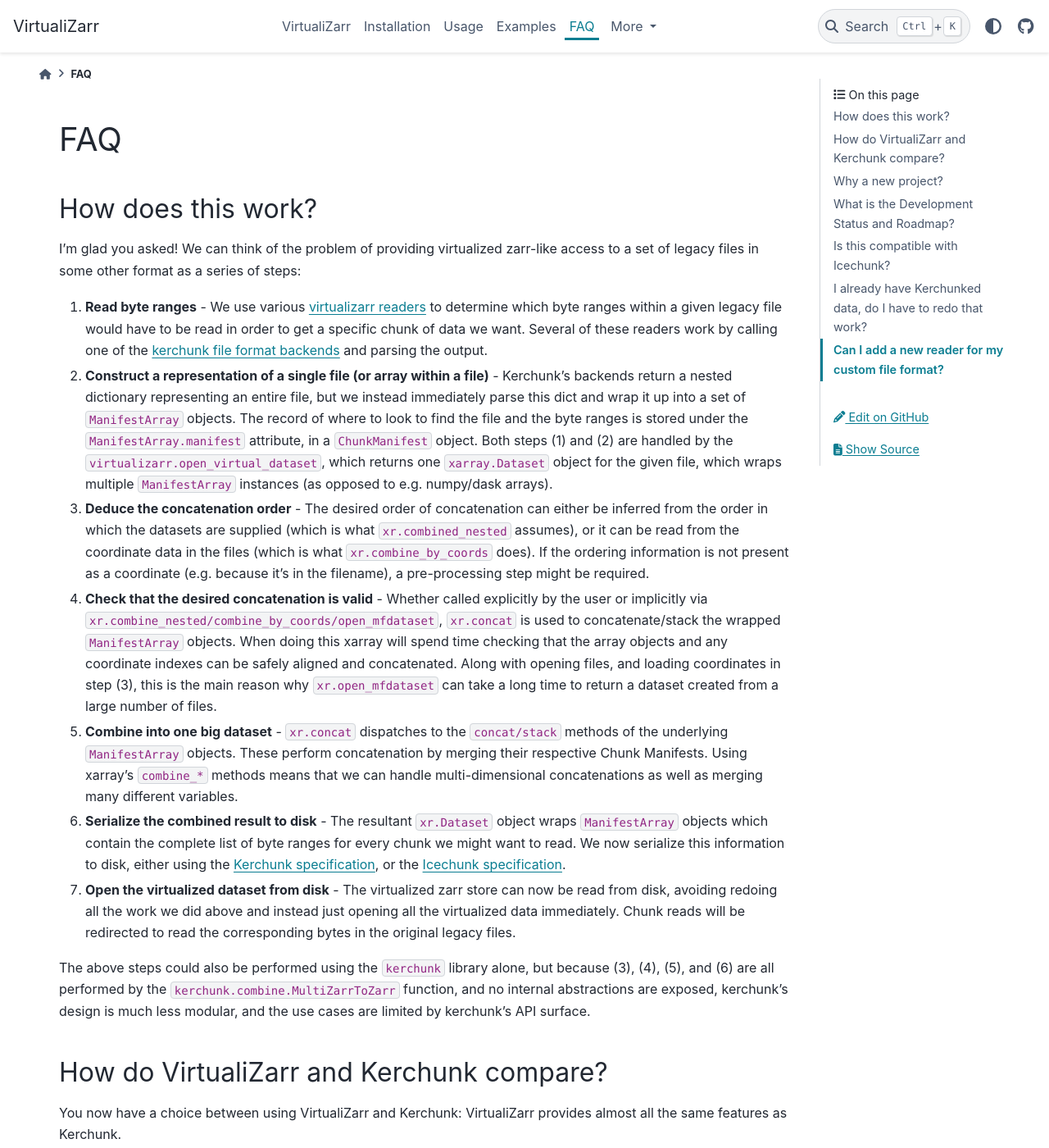
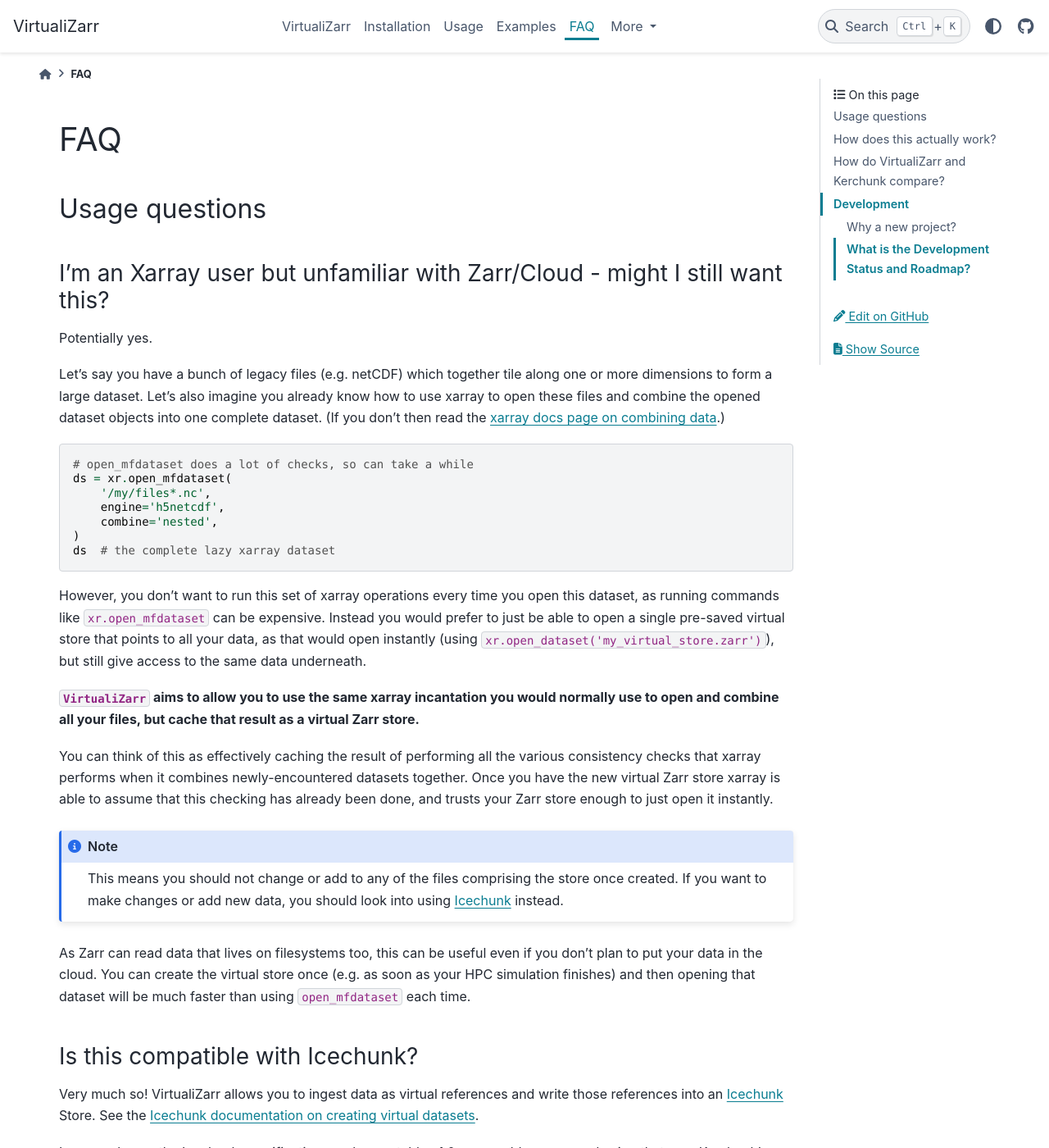
Before and after one commit to zarr-developers/VirtualiZarr, a Sphinx documentation site: the page built from docs/faq.md, in a window 1280 px wide and 1400 px high. Shown: the whole window at 82% size. Built offline with Sphinx 7.4.7 and the PyData theme 0.15.4, drawn with Linux system fonts in a browser that asks for light colours; some of the changed text lies outside the part shown.

Commit message:
Improve readme and top-level package description (#337)
* improve tagline and intro

* summarize features

* move kerchunk discussion to separate section

* move pronunciation note to footnote

* same changes but on docs index page

* move xarray section to an FAQ Q

* add talks and credits to index page

* clarify current relationship to kerchunk

* subdivide FAQ into sections

* note that you shouldn't alter files after virtualization

* note about resaving existing zarr

* [pre-commit.ci] auto fixes from pre-commit.com hooks

for more information, see https://pre-commit.ci

* heading for references section

* better language

* [pre-commit.ci] auto fixes from pre-commit.com hooks

for more information, see https://pre-commit.ci

* release notes

* fix warning from badly formatted link to cworthy

* more links

* demote top-level statement to no longer be a section heading

* fix headings

* ensure references are by the references header

* [pre-commit.ci] auto fixes from pre-commit.com hooks

for more information, see https://pre-commit.ci

---------

Co-authored-by: pre-commit-ci[bot] <66853113+pre-commit-ci[bot]@users.noreply.github.com>

````diff
--- a/docs/faq.md
+++ b/docs/faq.md
@@ -1,6 +1,77 @@
 # FAQ
 
-## How does this work?
+## Usage questions
+
+### I'm an Xarray user but unfamiliar with Zarr/Cloud - might I still want this?
+
+Potentially yes.
+
+Let's say you have a bunch of legacy files (e.g. netCDF) which together tile along one or more dimensions to form a large dataset.
+Let's also imagine you already know how to use xarray to open these files and combine the opened dataset objects into one complete dataset.
+(If you don't then read the [xarray docs page on combining data](https://docs.xarray.dev/en/stable/user-guide/combining.html).)
+
+```python
+# open_mfdataset does a lot of checks, so can take a while
+ds = xr.open_mfdataset(
+    '/my/files*.nc',
+    engine='h5netcdf',
+    combine='nested',
+)
+ds  # the complete lazy xarray dataset
+```
+
+However, you don't want to run this set of xarray operations every time you open this dataset, as running commands like `xr.open_mfdataset` can be expensive.
+Instead you would prefer to just be able to open a single pre-saved virtual store that points to all your data, as that would open instantly (using `xr.open_dataset('my_virtual_store.zarr')`), but still give access to the same data underneath.
+
+**`VirtualiZarr` aims to allow you to use the same xarray incantation you would normally use to open and combine all your files, but cache that result as a virtual Zarr store.**
+
+You can think of this as effectively caching the result of performing all the various consistency checks that xarray performs when it combines newly-encountered datasets together.
+Once you have the new virtual Zarr store xarray is able to assume that this checking has already been done, and trusts your Zarr store enough to just open it instantly.
+
+```{note}
+This means you should not change or add to any of the files comprising the store once created. If you want to make changes or add new data, you should look into using [Icechunk](https://icechunk.io/) instead.
+```
+
+As Zarr can read data that lives on filesystems too, this can be useful even if you don't plan to put your data in the cloud.
+You can create the virtual store once (e.g. as soon as your HPC simulation finishes) and then opening that dataset will be much faster than using `open_mfdataset` each time.
+
+### Is this compatible with Icechunk?
+
+Very much so! VirtualiZarr allows you to ingest data as virtual references and write those references into an [Icechunk](https://icechunk.io/) Store. See the [Icechunk documentation on creating virtual datasets](https://icechunk.io/icechunk-python/virtual/#creating-a-virtual-dataset-with-virtualizarr).
+
+In general once the Icechunk specification reaches a stable v1.0, we would recommend using that over Kerchunk's references format, in order to take advantage of transactional updates, version controlled history, and faster access speeds.
+
+### I have already Kerchunked my data, do I have to redo that?
+
+No - you can simply open the Kerchunk-formatted references you already have into VirtualiZarr directly. Then you can manipulate them, or re-save them into a new format, such as  [Icechunk](https://icechunk.io/):
+
+```python
+from virtualizarr import open_virtual_dataset
+
+vds = open_virtual_dataset('refs.json')
+# vds = open_virtual_dataset('refs.parq')  # kerchunk parquet files are supported too
+
+vds.virtualize.to_icechunk(icechunkstore)
+```
+
+### I already have some data in Zarr, do I have to resave it?
+
+No! VirtualiZarr can (well, [soon will be able to](https://github.com/zarr-developers/VirtualiZarr/issues/262)) create virtual references pointing to existing Zarr stores in the same way as for other file formats.
+
+### Can I add a new reader for my custom file format?
+
+There are a lot of legacy file formats which could potentially be represented as virtual zarr references (see [this issue](https://github.com/zarr-developers/VirtualiZarr/issues/218) listing some examples).
+VirtualiZarr ships with some readers for common formats (e.g. netCDF/HDF5), but you may want to write your own reader for some other file format.
+
+VirtualiZarr is designed in a way to make this as straightforward as possible.
+If you want to do this then [this comment](https://github.com/zarr-developers/VirtualiZarr/issues/262#issuecomment-2429968244
+) will be helpful.
+
+You can also use this approach to write a reader that starts from a kerchunk-formatted virtual references dict.
+
+Currently if you want to call your new reader from `virtualizarr.open_virtual_dataset` you would need to open a PR to this repository, but we plan to generalize this system to allow 3rd party libraries to plug in via an entrypoint (see [issue #245](https://github.com/zarr-developers/VirtualiZarr/issues/245)).
+
+## How does this actually work?
 
 I'm glad you asked! We can think of the problem of providing virtualized zarr-like access to a set of legacy files in some other format as a series of steps:
 
@@ -16,9 +87,9 @@
 
 ## How do VirtualiZarr and Kerchunk compare?
 
-You now have a choice between using VirtualiZarr and Kerchunk: VirtualiZarr provides almost all the same features as Kerchunk.
+You have a choice between using VirtualiZarr and Kerchunk: VirtualiZarr provides almost all the same features as Kerchunk.
 
-Users of kerchunk may find the following comparison table useful, which shows which features of kerchunk map on to which features of VirtualiZarr.
+Users of Kerchunk may find the following comparison table useful, which shows which features of Kerchunk map on to which features of VirtualiZarr.
 
 | Component / Feature                                                      | Kerchunk                                                                                                                            | VirtualiZarr                                                                                                                                     |
 | ------------------------------------------------------------------------ | ----------------------------------------------------------------------------------------------------------------------------------- | ------------------------------------------------------------------------------------------------------------------------------------------------ |
@@ -57,15 +128,17 @@
 | Zarr v3 store with `manifest.json` files                                 | ❌                                                                                                                                 | `ds.virtualize.to_zarr()`, then read via any Zarr v3 reader which implements the manifest storage transformer ZEP                                |
 | [Icechunk](https://icechunk.io/) store                          | ❌                                                                                                                                 | `ds.virtualize.to_icechunk()`, then read back via xarray (requires zarr-python v3).                                |
 
-## Why a new project?
+## Development
+
+### Why a new project?
 
 The reasons why VirtualiZarr has been developed as separate project rather than by contributing to the Kerchunk library upstream are:
-- Kerchunk aims to support non-Zarr-like formats too [(1)](https://github.com/fsspec/kerchunk/issues/386#issuecomment-1795379571) [(2)](https://github.com/zarr-developers/zarr-specs/issues/287#issuecomment-1944439368), whereas VirtualiZarr is more strictly scoped, and may eventually be very tighted integrated with the Zarr-Python library itself,
-- Once the VirtualiZarr feature list above is complete, it will likely not share any code with the Kerchunk library, nor import it,
-- The API design of VirtualiZarr is deliberately [completely different](https://github.com/fsspec/kerchunk/issues/377#issuecomment-1922688615) to Kerchunk's API, so integration into Kerchunk would have meant duplicated functionality,
+- Kerchunk aims to support non-Zarr-like formats too [(1)](https://github.com/fsspec/kerchunk/issues/386#issuecomment-1795379571) [(2)](https://github.com/zarr-developers/zarr-specs/issues/287#issuecomment-1944439368), whereas VirtualiZarr is more strictly scoped, and may eventually be very tighted integrated with the Zarr-Python library itself.
+- Whilst some features of VirtualiZarr currently require importing Kerchunk, Kerchunk is an optional dependency, and the VirtualiZarr roadmap aims to at some point not share any code with the Kerchunk library, nor ever require importing it. (You would nevertheless still be able to write out references in the Kerchunk format though!)
+- The API design of VirtualiZarr is deliberately [completely different](https://github.com/fsspec/kerchunk/issues/377#issuecomment-1922688615) to Kerchunk's API, so integration into Kerchunk would have meant duplicated functionality.
 - Refactoring Kerchunk's existing API to maintain backwards compatibility would have been [challenging](https://github.com/fsspec/kerchunk/issues/434).
 
-## What is the Development Status and Roadmap?
+### What is the Development Status and Roadmap?
 
 VirtualiZarr version 1 (mostly) achieves [feature parity](#how-do-virtualizarr-and-kerchunk-compare) with kerchunk's logic for combining datasets, providing an easier way to manipulate kerchunk references in memory and generate kerchunk reference files on disk.
 
@@ -80,31 +153,3 @@
 - [Generating references without kerchunk](https://github.com/zarr-developers/VirtualiZarr/issues/78)
 
 If you see other opportunities then we would love to hear your ideas!
-
-## Is this compatible with Icechunk?
-
-Yes! VirtualiZarr allows you to ingest data as virtual references and write those references into an [Icechunk](https://icechunk.io/) Store. See the [Icechunk documentation on creating virtual datasets.](https://icechunk.io/icechunk-python/virtual/#creating-a-virtual-dataset-with-virtualizarr)
-
-## I already have Kerchunked data, do I have to redo that work?
-
-No - you can simply open the Kerchunk-formatted references you already have into VirtualiZarr directly. Then you can re-save them into a new format, e.g. [Icechunk](https://icechunk.io/) like so:
-
-```python
-from virtualizarr import open_virtual_dataset
-
-vds = open_virtual_dataset('refs.json')
-# vds = open_virtual_dataset('refs.parq')  # kerchunk parquet files are supported too
-
-vds.virtualize.to_icechunk(icechunkstore)
-```
-
-## Can I add a new reader for my custom file format?
-
-There are a lot of legacy file formats which could potentially be represented as virtual zarr references (see [this issue](https://github.com/zarr-developers/VirtualiZarr/issues/218) for some examples). VirtualiZarr ships with some readers for common formats (e.g. netCDF/HDF5), but you may want to write your own reader for some other file format.
-
-VirtualiZarr is designed in a way to make this as straightforward as possible. If you want to do this then [this comment](https://github.com/zarr-developers/VirtualiZarr/issues/262#issuecomment-2429968244
-) will be helpful.
-
-You can also use this approach to write a reader that starts from a kerchunk-formatted virtual references dict.
-
-Currently if you want to call your new reader from `virtualizarr.open_virtual_dataset` you would need to open a PR to this repository, but we plan to generalize this system to allow 3rd party libraries to plug in via an entrypoint (see [issue #245](https://github.com/zarr-developers/VirtualiZarr/issues/245)).
--- a/docs/releases.rst
+++ b/docs/releases.rst
@@ -20,6 +20,9 @@
 
 Documentation
 ~~~~~~~~~~~~~
+
+- Change intro text in readme and docs landing page to be clearer, less about the relationship to Kerchunk, and more about why you would want virtual datasets in the first place.
+  (:pull:`337`) By `Tom Nicholas <https://github.com/TomNicholas>`_.
 
 Internal Changes
 ~~~~~~~~~~~~~~~~
````
Also changed, not shown: README.md (+25 -5 lines), docs/index.md (+41 -35 lines), docs/usage.md (+1 -1 lines).
